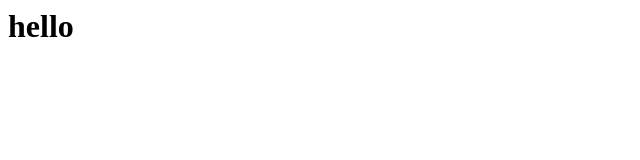
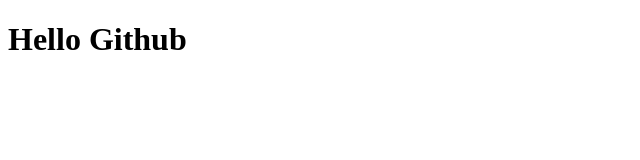
Before and after one commit to detawahyu/learn-html, a plain HTML site: page index.html in a window 1280 px wide. Shown: the whole page, without its empty margins (0-640 px from the left). Drawn offline with Linux system fonts and the light colour scheme.

Commit message:
Update index.html

```diff
--- a/index.html
+++ b/index.html
@@ -1 +1,9 @@
-<h1>hello</h1>
+<!DOCTYPE html>
+<html>
+  <head>
+    <title></title>
+  </head>
+  <body>
+    <h1>Hello Github</h1>
+  </body>
+</html>
```
